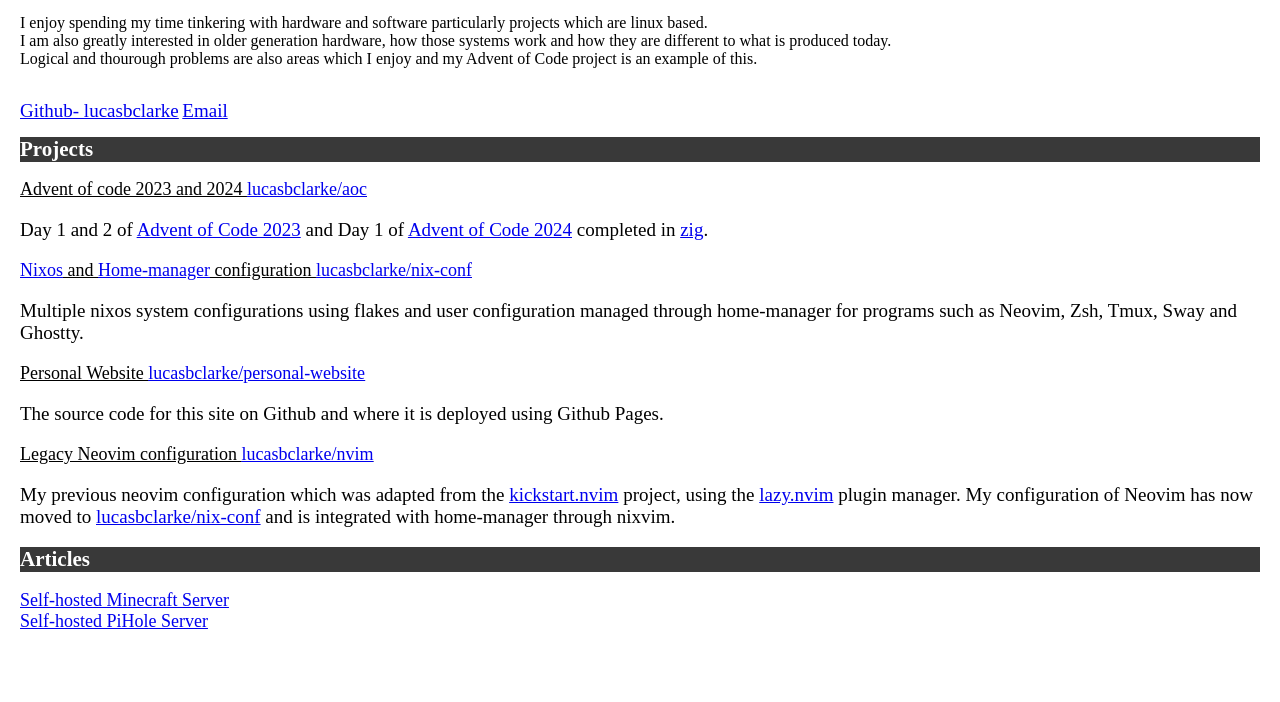
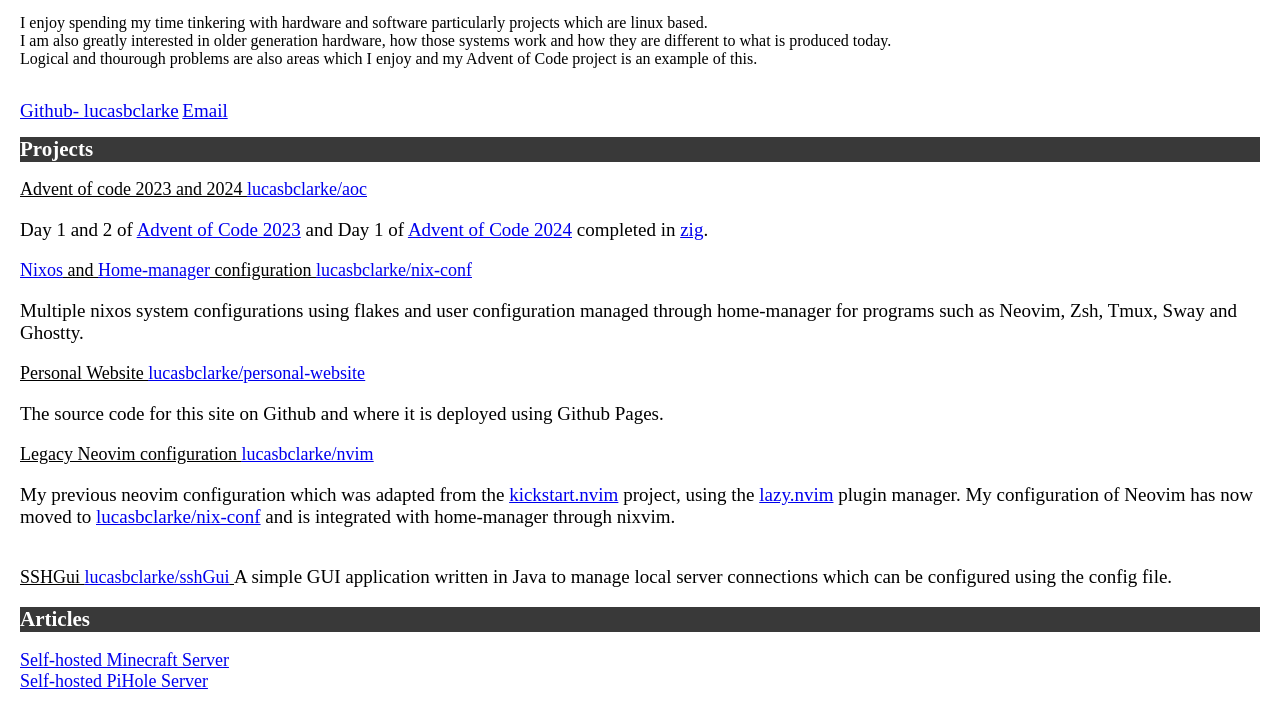
Before and after one commit to lucasbclarke/personal-website, a plain HTML site: page index.html in a window 1280 px wide. Shown: the part 108-810 px from the top of the page. Drawn offline with Linux system fonts and the light colour scheme.

Commit message:
added sshGui application to projects list

```diff
--- a/index.html
+++ b/index.html
@@ -48,6 +48,12 @@
       using the <a href="https://github.com/folke/lazy.nvim">lazy.nvim</a> plugin manager. My configuration of Neovim has now moved to <a href="https://github.com/lucasbclarke/nix-conf">lucasbclarke/nix-conf</a> and is integrated with home-manager through nixvim.
       </p>
     </h3>
+    <h3 id=subheading-2>
+      SSHGui <a href="https://github.com/lucasbclarke/sshGui">lucasbclarke/sshGui</a>
+      <p style="font-size: 19px; text-decoration: revert; display: inline-block;">
+          A simple GUI application written in Java to manage local server connections which can be configured using the config file.
+      </p>
+    </h3>
 
     <h2 id="subheading-1">Articles</h2>
     <a href="minecraft-server.html" id=subheading-2>Self-hosted Minecraft Server</a><br>
```
Also changed, not shown: minecraft-server.html (+1 -1 lines).
